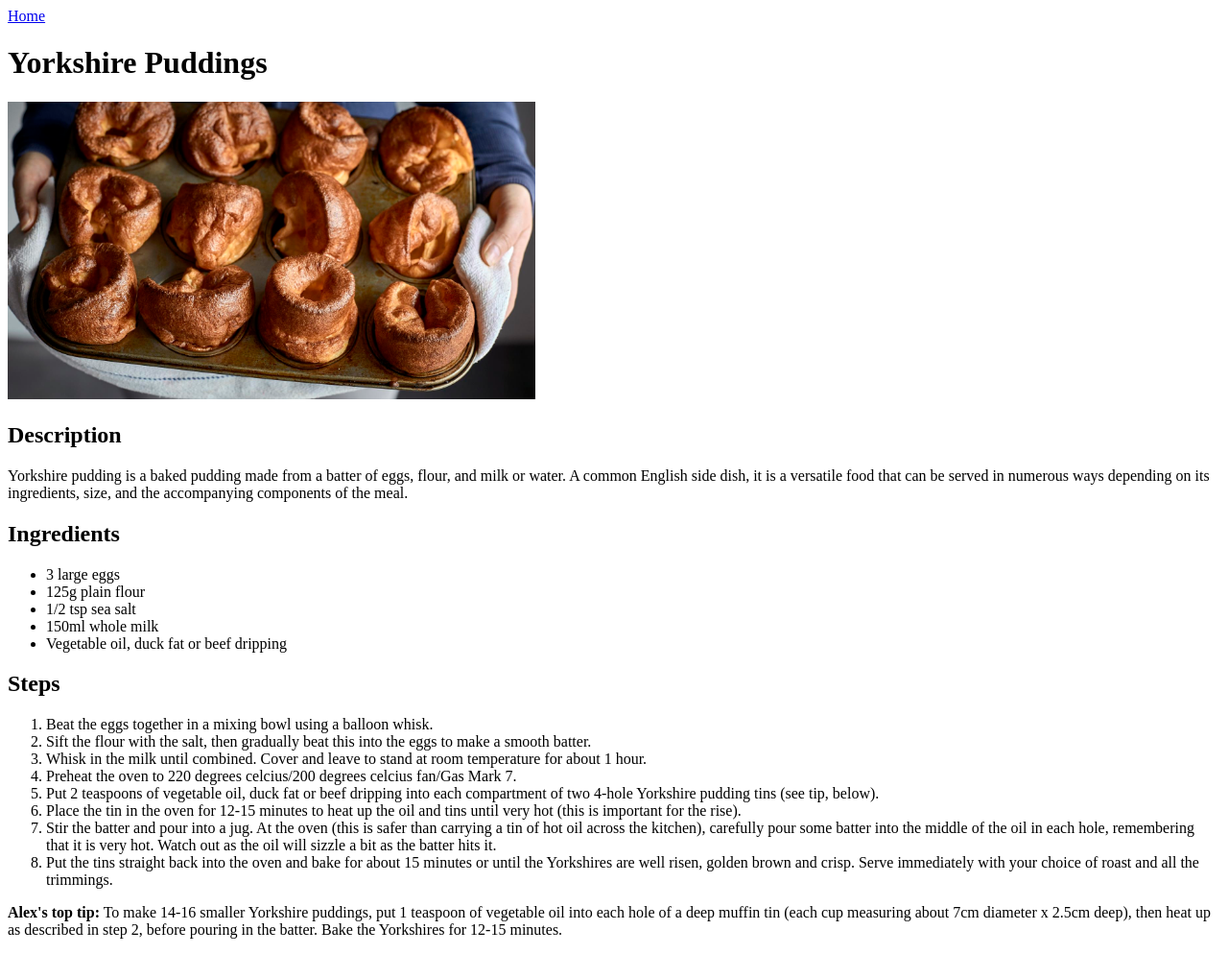
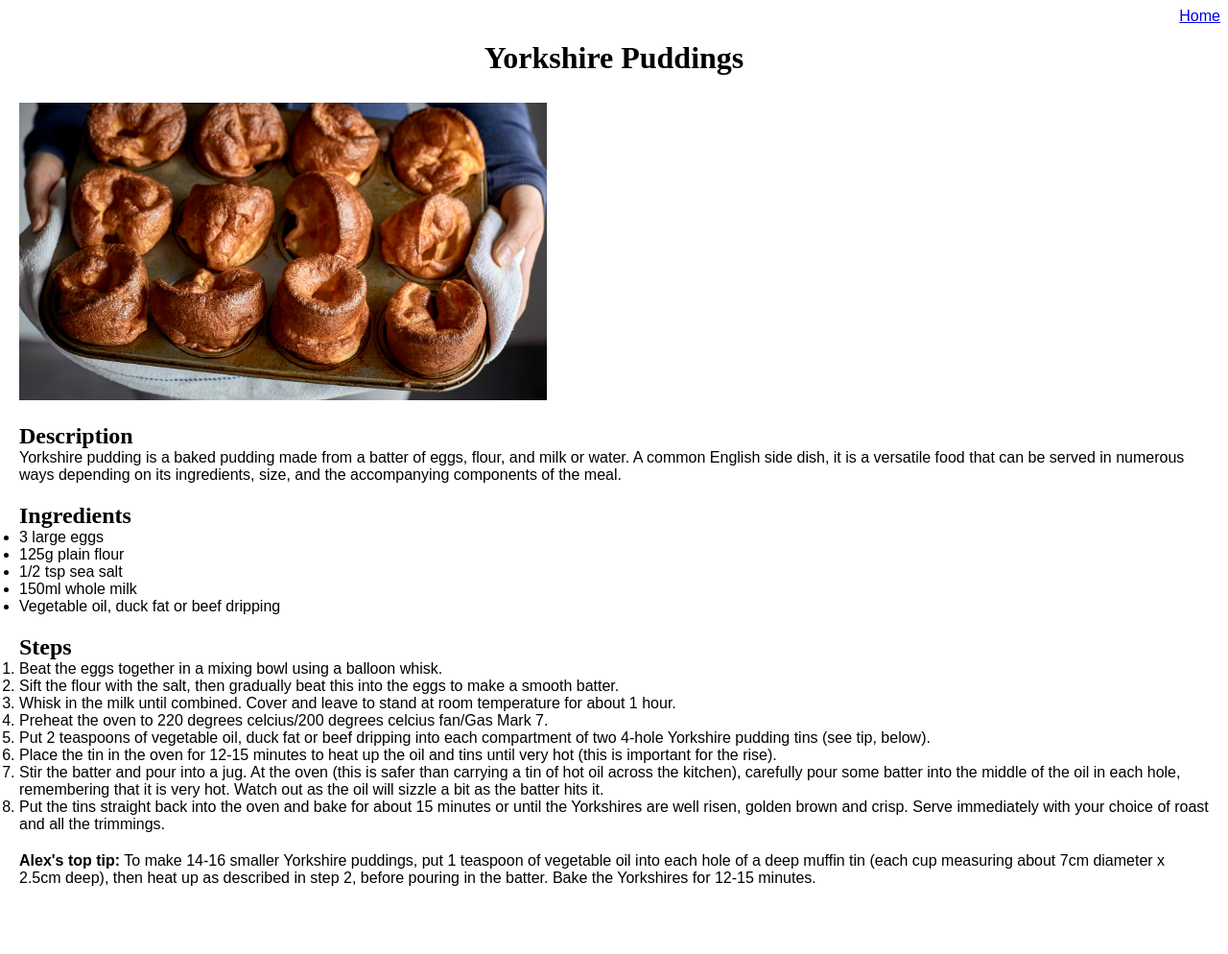
Before and after one commit to alexanderdavies-dev/odin-recipes, a plain HTML site: page recipes/yorkshire-puddings.html in a window 1280 px wide. Shown: the whole page at 96% size. After the commit the page ends 944 px from the top, so only its background shows below. Drawn offline with Linux system fonts and the light colour scheme.

Commit message:
linking hmtl to style.css

```diff
--- a/recipes/yorkshire-puddings.html
+++ b/recipes/yorkshire-puddings.html
@@ -3,14 +3,28 @@
 <head>
     <meta charset="UTF-8">
     <meta name="viewport" content="width=<device-width>, initial-scale=1.0">
-    <title>Document</title>
+    <link rel="stylesheet" href="../style.css">
+    <title>Yorkshire Puddings</title>
 </head>
 <body>
-    <a href="../index.html">Home</a>
-    <h1>Yorkshire Puddings</h1>
-    <img src="../images/yorkshire_puddings.jpg" width="550" height="310" alt="Yorkshire Puddings">
+    <div class="navigation">
+        <a href="../index.html">Home</a>
+    </div>
+    <div class="header">
+        <h1>Yorkshire Puddings</h1>
+    </div>
+
+    <div class="container">
+        <img src="../images/yorkshire_puddings.jpg" width="550" height="310" alt="Yorkshire Puddings">
+    </div>
+
+
+  <div class="container">
     <h2>Description</h2>
     <p>Yorkshire pudding is a baked pudding made from a batter of eggs, flour, and milk or water. A common English side dish, it is a versatile food that can be served in numerous ways depending on its ingredients, size, and the accompanying components of the meal. </p>
+  </div>
+
+  <div class="container">
     <h2>Ingredients</h2>
     <ul>
         <li>3 large eggs</li>
@@ -19,6 +33,9 @@
         <li>150ml whole milk</li>
         <li>Vegetable oil, duck fat or beef dripping</li>
     </ul>
+  </div>
+
+  <div class="container">
     <h2>Steps</h2>
     <ol>
         <li>Beat the eggs together in a mixing bowl using a balloon whisk.</li>
@@ -30,6 +47,11 @@
         <li>Stir the batter and pour into a jug. At the oven (this is safer than carrying a tin of hot oil across the kitchen), carefully pour some batter into the middle of the oil in each hole, remembering that it is very hot. Watch out as the oil will sizzle a bit as the batter hits it.</li>
         <li>Put the tins straight back into the oven and bake for about 15 minutes or until the Yorkshires are well risen, golden brown and crisp. Serve immediately with your choice of roast and all the trimmings.</li>
     </ol>
+</div>
+
+<div class="container">
     <p><strong>Alex's top tip:</strong> To make 14-16 smaller Yorkshire puddings, put 1 teaspoon of vegetable oil into each hole of a deep muffin tin (each cup measuring about 7cm diameter x 2.5cm deep), then heat up as described in step 2, before pouring in the batter. Bake the Yorkshires for 12-15 minutes.</p>
+</div>
+
 </body>
 </html>
```
Also changed, not shown: index.html (+4 -1 lines).
